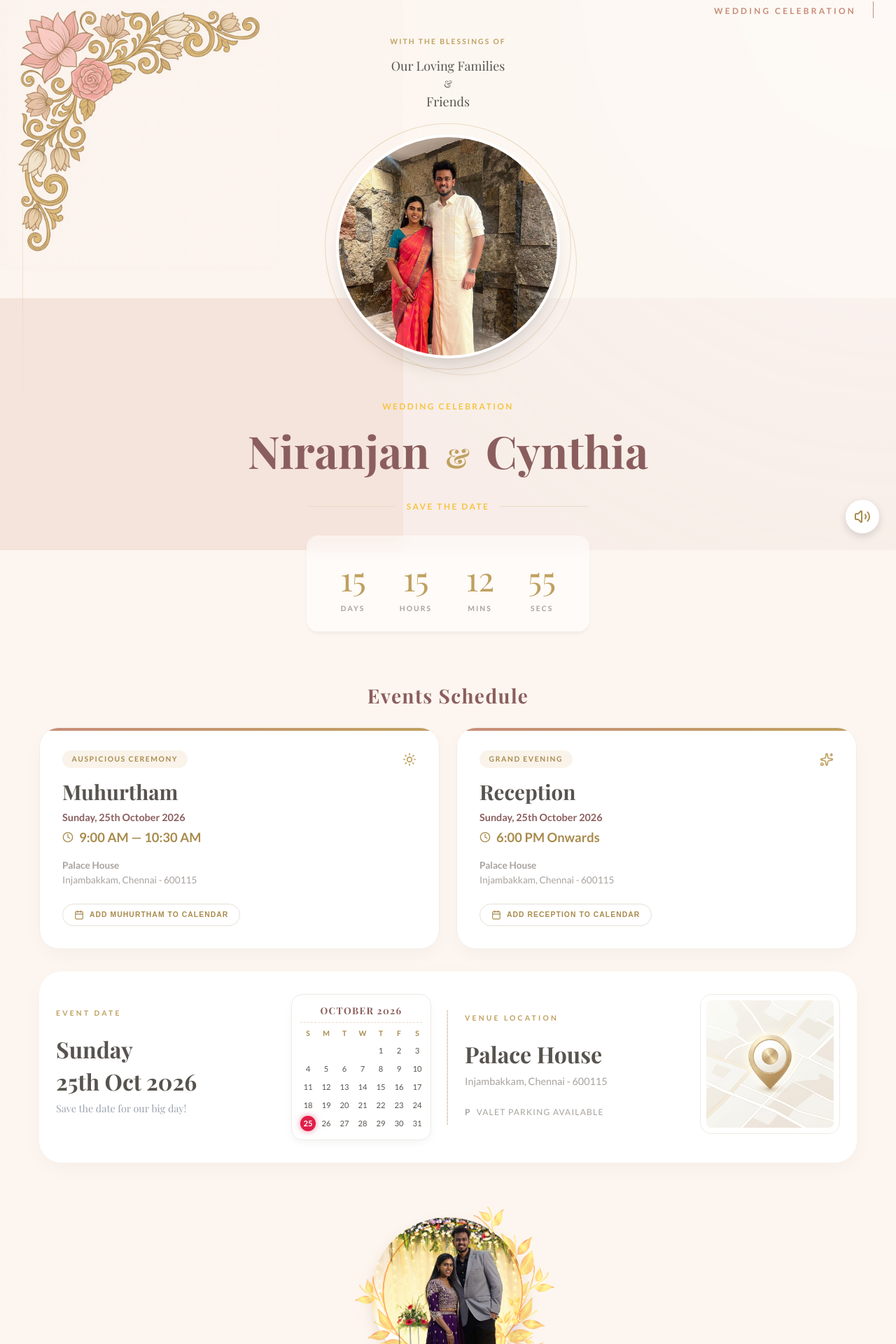
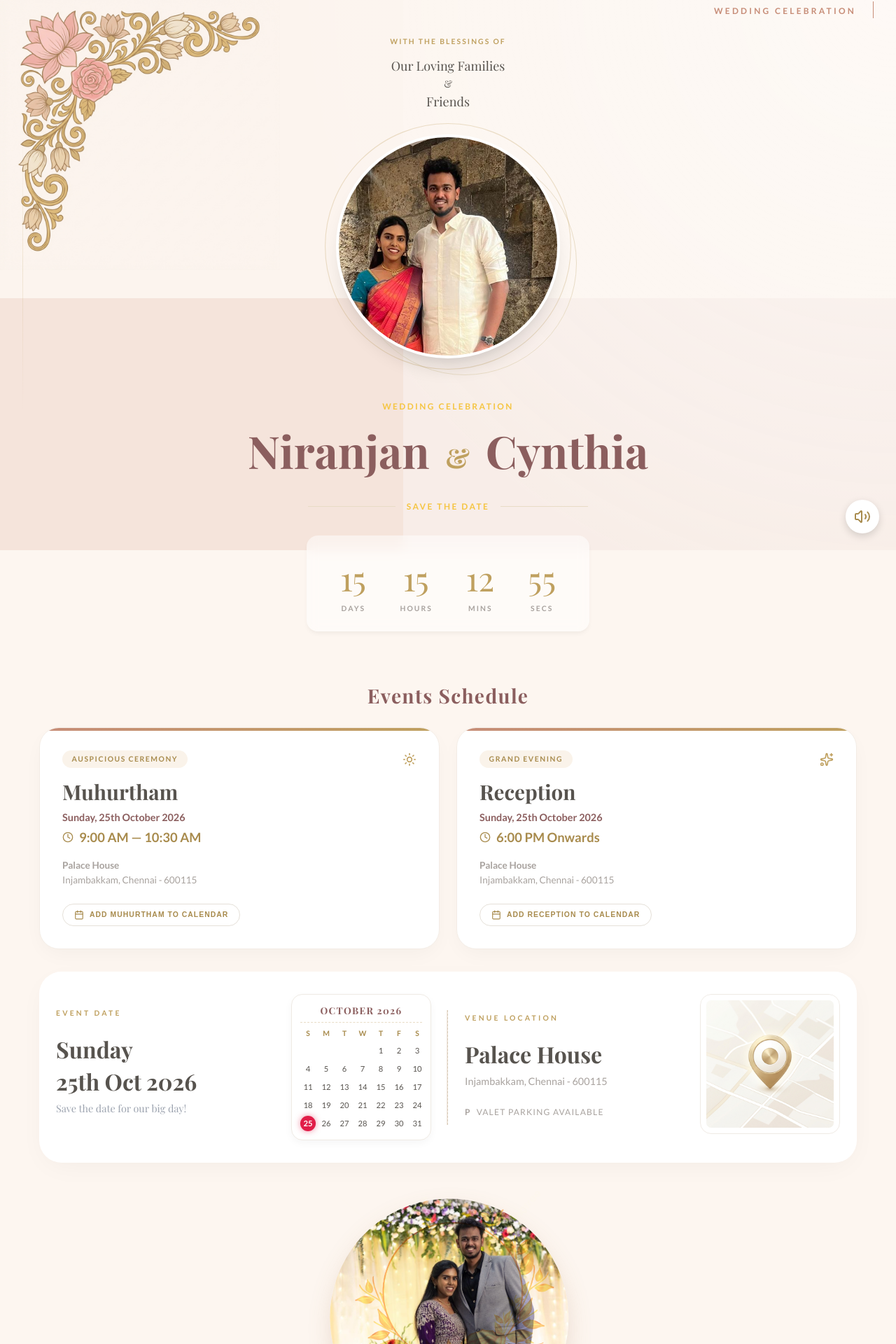
Before and after one commit to Riktha-L/sneha-vishwa-invite, a React (Vite) app: page / in a window 1280 px wide. Shown: the part 14-1934 px from the top of the page at 70% size. Built offline with nearby package versions, Linux system fonts and the light colour scheme; a web font is replaced by a local one.

Commit message:
Adjust image scaling and transform origin to focus on couple's faces in circular portraits

```diff
--- a/src/App.css
+++ b/src/App.css
@@ -291,12 +291,14 @@ body {
     width: 100%;
     height: 100%;
     object-fit: cover;
-    object-position: center 20%;
+    object-position: 50% 12%;
+    transform: scale(1.65);
+    transform-origin: 50% 20%;
     transition: transform 0.7s ease;
 }
 
 .hero-image-container:hover .couple-photo {
-    transform: scale(1.05);
+    transform: scale(1.75);
 }
 
 .flip-card-back {
@@ -523,7 +525,9 @@ body {
     height: 220px;
     border-radius: 50%;
     object-fit: cover;
-    object-position: center 20%;
+    object-position: 50% 15%;
+    transform: scale(1.55);
+    transform-origin: 50% 22%;
     position: relative;
     z-index: 1;
     box-shadow: 0 10px 25px -5px rgba(166, 124, 82, 0.3);
```
